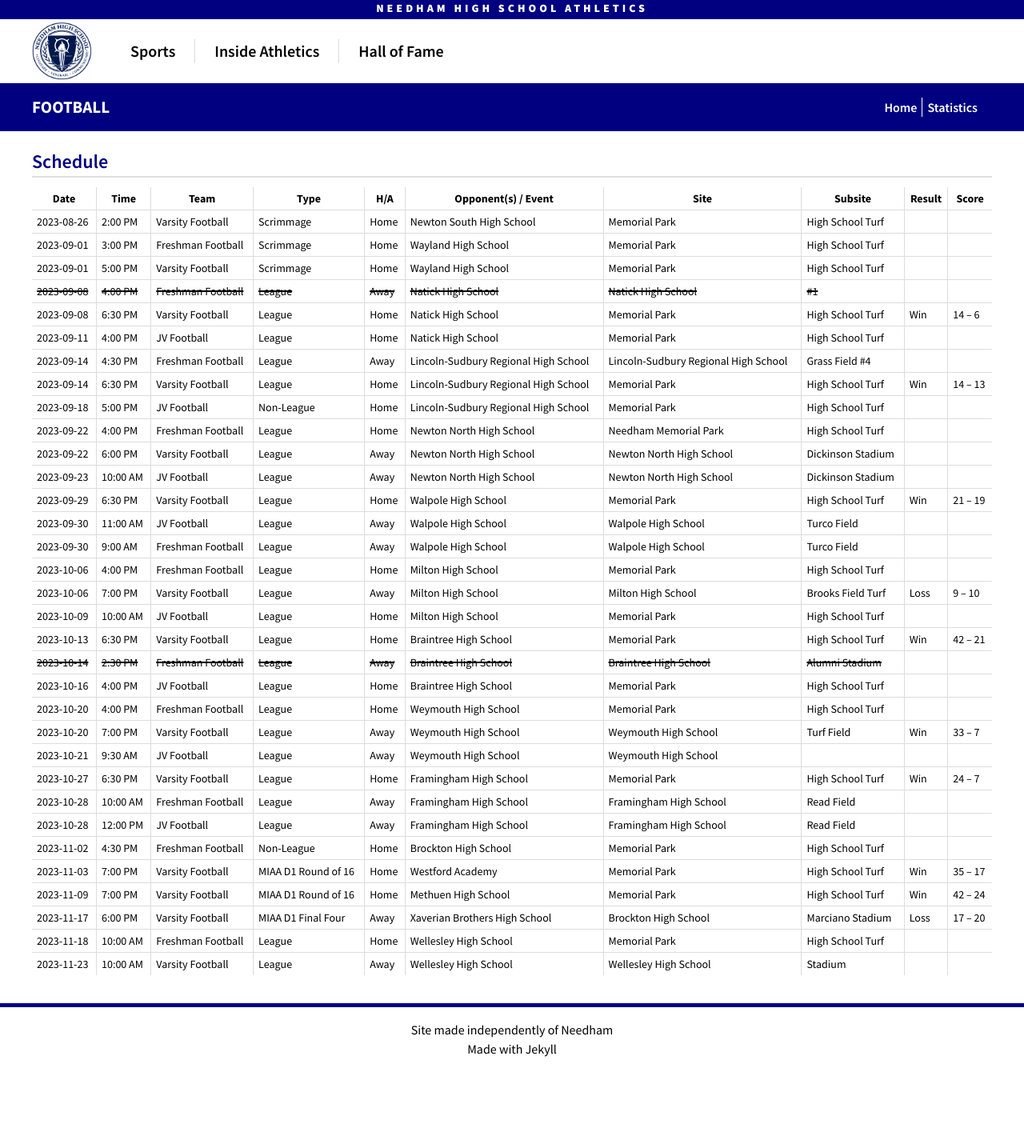
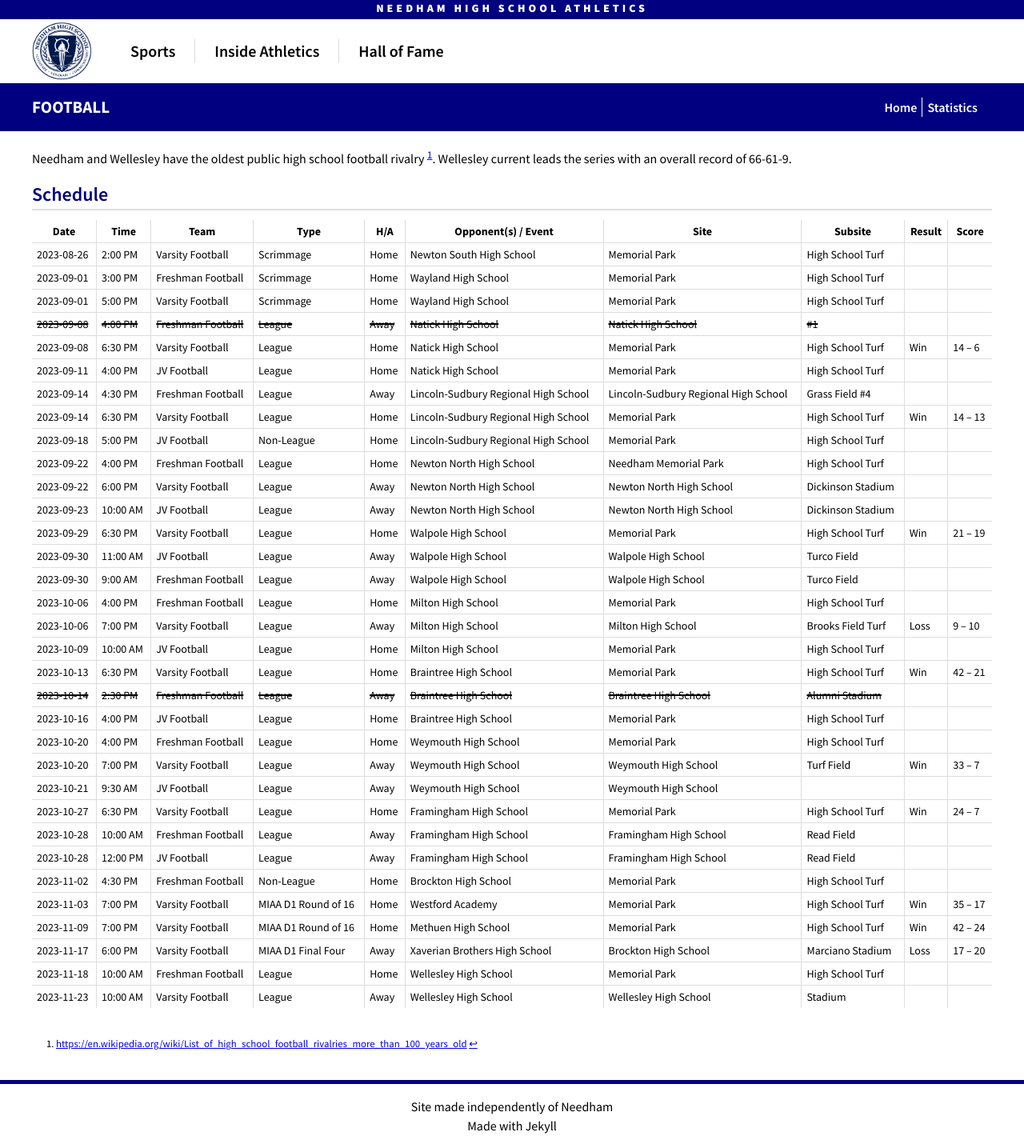
Before and after one commit to needhamathletics/needhamathletics.github.io, a Jekyll site: the page built from high-school/sports/coed-football/index.md, in a window 1280 px wide. Shown: the whole page at 80% size. Built offline with Jekyll 4.4.1, drawn with Linux system fonts in a browser that asks for light colours; before the commit the page ends 1339 px from its top, so only the background shows below that.

Commit message:
Add content to Football sport page

```diff
--- a/_layouts/base.html
+++ b/_layouts/base.html
@@ -9,9 +9,11 @@
 
     <hr class="pre-content">
     <main class="page-content mobile-navigation-toggle" data-active="true" aria-label="Content">
+      <div class="spacer-top"></div>
       <div class="wrapper max-width {% if page.wide %}wide{% endif %}">
         {{ content }}
       </div>
+      <div class="spacer-bottom"></div>
     </main>
 
     {%- include footer.html -%}
--- a/_layouts/sport-base.html
+++ b/_layouts/sport-base.html
@@ -10,7 +10,10 @@
       sport=sport -%}
 
     <main class="page-content sport-content mobile-navigation-toggle" data-active="true" aria-label="Content">
+      <div class="spacer-top"></div>
       <div class="wrapper max-width wide">
+        {{ content }}
+
         {% if sport.schedule %}
           {% include sport-schedule.html
             sport=sport %}
@@ -20,9 +23,8 @@
           {% include sport-social-media.html
             sport=sport %}
         {% endif %}
-
-        {{ content }}
       </div>
+      <div class="spacer-bottom"></div>
     </main>
 
     {%- include footer.html -%}
--- a/_sass/_layout.scss
+++ b/_sass/_layout.scss
@@ -361,9 +361,17 @@
   }
 }
 
+.spacer-top {
+  margin-bottom: 20px;
+}
+
+.spacer-bottom {
+  margin-top: 20px;
+}
+
 .wrapper {
-  margin-top: 20px;
-  margin-bottom: 20px;
+  display: flex;
+  flex-direction: column;
 }
 
 .notice {
@@ -376,9 +384,10 @@
   padding: 1em;
 }
 
-p {
-  margin-left: auto;
-  margin-right: auto;
+.footnotes {
+  font-size: .8em;
+  margin-top: 20px;
+  order: 1;
 }
 
 /**
--- a/_sass/_sport-layout.scss
+++ b/_sass/_sport-layout.scss
@@ -1,4 +1,4 @@
- #schedule {
+#schedule {
   h3 {
     color: navy;
     font-size: 24px;
@@ -29,9 +29,7 @@
 
 .social-media-account {
   flex-grow: 1;
-  margin-left: 20px;
-  margin-right: 20px;
-  width: 100%;
+  width: 100%
 
   iframe {
     border: none;
--- a/high-school/sports/coed-football/index.html
+++ /dev/null
@@ -1,4 +0,0 @@
----
-layout: sport-base
-sport: coed-football
----
--- /dev/null
+++ b/high-school/sports/coed-football/index.md
@@ -0,0 +1,9 @@
+---
+layout: sport-base
+sport: coed-football
+---
+
+[^1]: <https://en.wikipedia.org/wiki/List_of_high_school_football_rivalries_more_than_100_years_old>
+
+Needham and Wellesley have the oldest public high school football rivalry [^1].
+Wellesley current leads the series with an overall record of 66-61-9.
```
